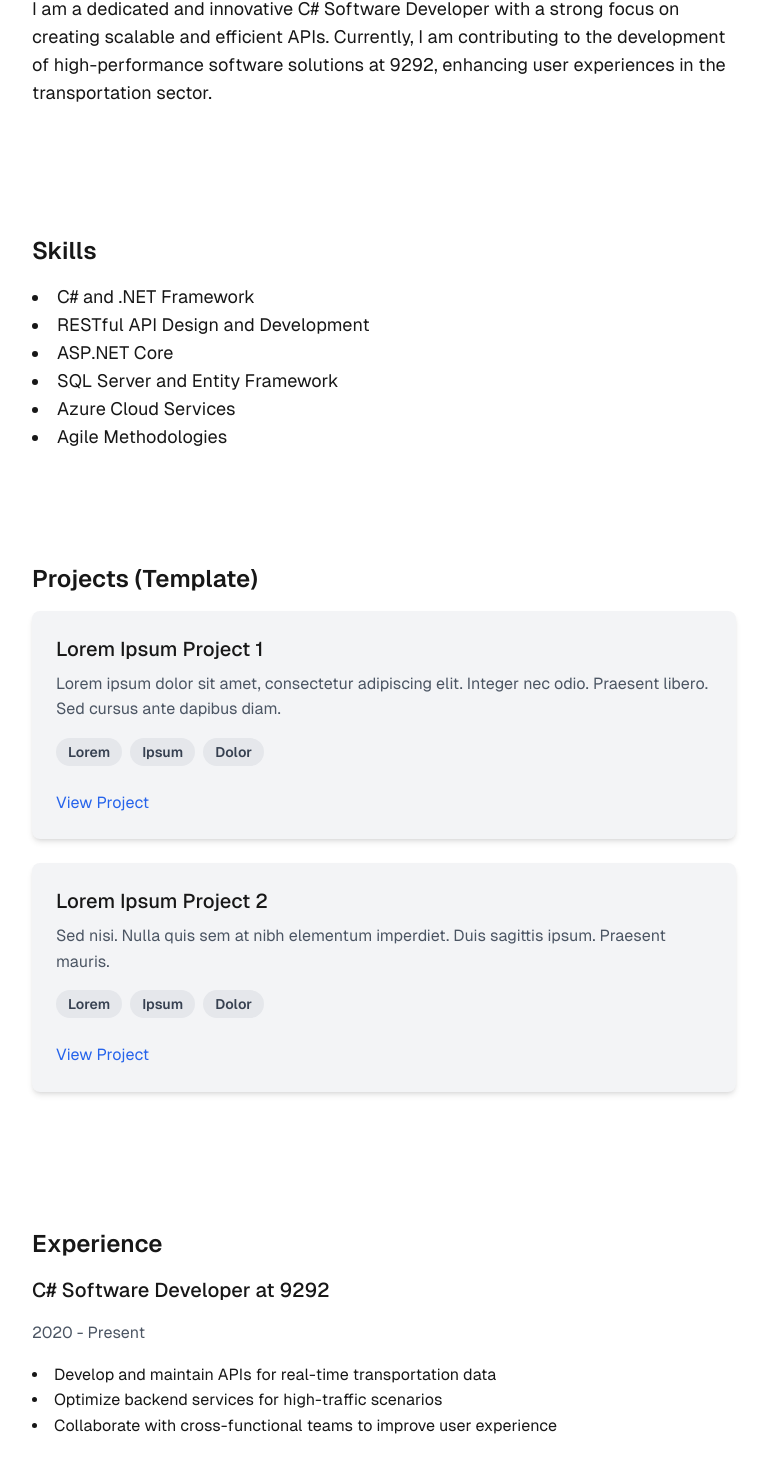
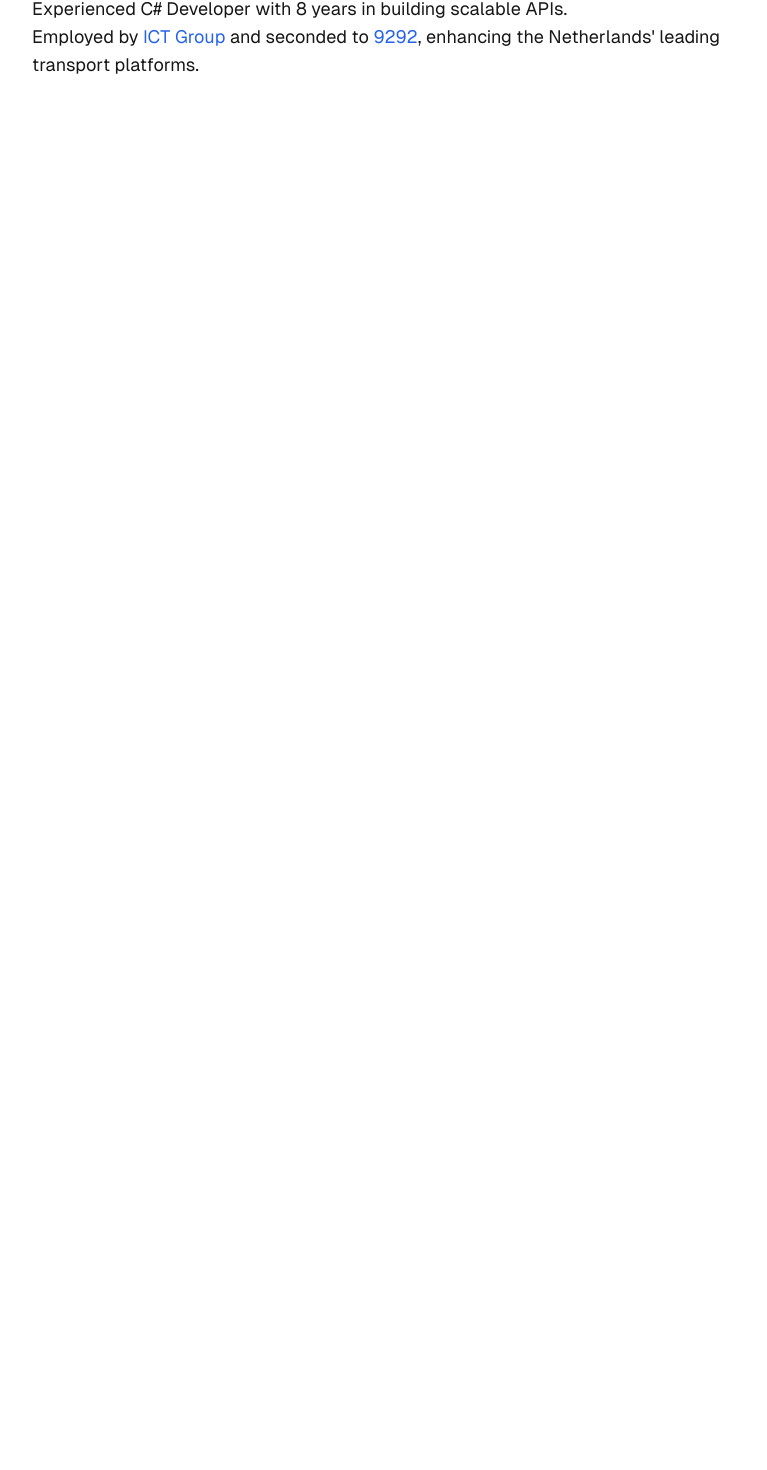
Before and after one commit to jorismathijssen/Portfolio, a Next.js app: page / in a window 1280 px wide. Shown: the part 462-1932 px from the top of the page, without its empty margins (256-1023 px from the left). After the commit the page ends 800 px from the top, so only its background shows below. Built offline with nearby package versions, Linux system fonts and the light colour scheme.

Commit message:
Made it up to date and a bit more basic

```diff
--- a/app/page.tsx
+++ b/app/page.tsx
@@ -34,56 +34,10 @@
         <section className="mb-12" aria-labelledby="about-heading">
           <h2 id="about-heading" className="text-2xl font-semibold mb-4">About Me</h2>
           <p className="text-lg">
-            I am a dedicated and innovative C# Software Developer with a strong focus on creating scalable and efficient APIs. Currently, I am contributing to the development of high-performance software solutions at 9292, enhancing user experiences in the transportation sector.
+            Experienced C# Developer with 8 years in building scalable APIs.
+            <br />
+            Employed by <a href="https://ict.eu" target="_blank" rel="noopener noreferrer" className="text-blue-600 hover:underline">ICT Group</a> and seconded to <a href="https://9292.nl" target="_blank" rel="noopener noreferrer" className="text-blue-600 hover:underline">9292</a>, enhancing the Netherlands&apos; leading transport platforms.
           </p>
-        </section>
-
-        <section className="mb-12" aria-labelledby="skills-heading">
-          <h2 id="skills-heading" className="text-2xl font-semibold mb-4">Skills</h2>
-          <ul className="list-disc list-inside text-lg">
-            <li aria-label="C# and .NET Framework">C# and .NET Framework</li>
-            <li aria-label="RESTful API Design and Development">RESTful API Design and Development</li>
-            <li aria-label="ASP.NET Core">ASP.NET Core</li>
-            <li aria-label="SQL Server and Entity Framework">SQL Server and Entity Framework</li>
-            <li aria-label="Azure Cloud Services">Azure Cloud Services</li>
-            <li aria-label="Agile Methodologies">Agile Methodologies</li>
-          </ul>
-        </section>
-
-        <section className="mb-12" aria-labelledby="projects-heading">
-          <h2 id="projects-heading" className="text-2xl font-semibold mb-4">Projects (Template)</h2>
-          <ProjectCard
-            title="Lorem Ipsum Project 1"
-            description="Lorem ipsum dolor sit amet, consectetur adipiscing elit. Integer nec odio. Praesent libero. Sed cursus ante dapibus diam."
-            technologies={["Lorem", "Ipsum", "Dolor"]}
-            link="#"
-          />
-          <ProjectCard
-            title="Lorem Ipsum Project 2"
-            description="Sed nisi. Nulla quis sem at nibh elementum imperdiet. Duis sagittis ipsum. Praesent mauris."
-            technologies={["Lorem", "Ipsum", "Dolor"]}
-            link="#"
-          />
-        </section>
-
-        <section className="mb-12" aria-labelledby="experience-heading">
-          <h2 id="experience-heading" className="text-2xl font-semibold mb-4">Experience</h2>
-          <div className="mb-6">
-            <h3 className="text-xl font-medium">
-              C# Software Developer at 9292
-            </h3>
-            <p className="text-gray-600 dark:text-gray-400">2020 - Present</p>
-            <ul className="list-disc list-inside mt-2">
-              <li>
-                Develop and maintain APIs for real-time transportation data
-              </li>
-              <li>Optimize backend services for high-traffic scenarios</li>
-              <li>
-                Collaborate with cross-functional teams to improve user
-                experience
-              </li>
-            </ul>
-          </div>
         </section>
       </main>
     </div>
```
